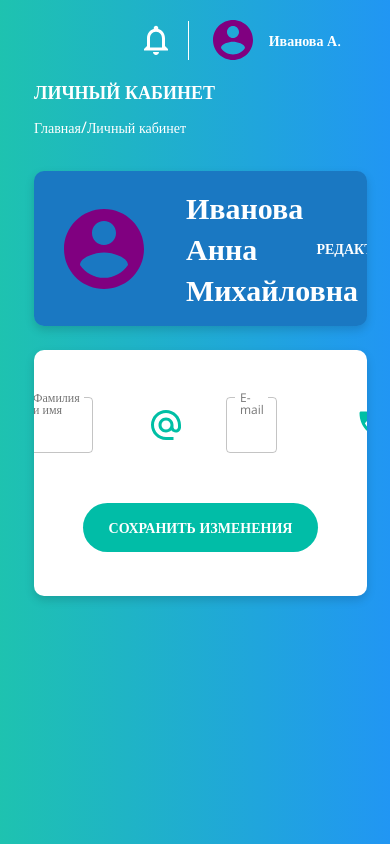
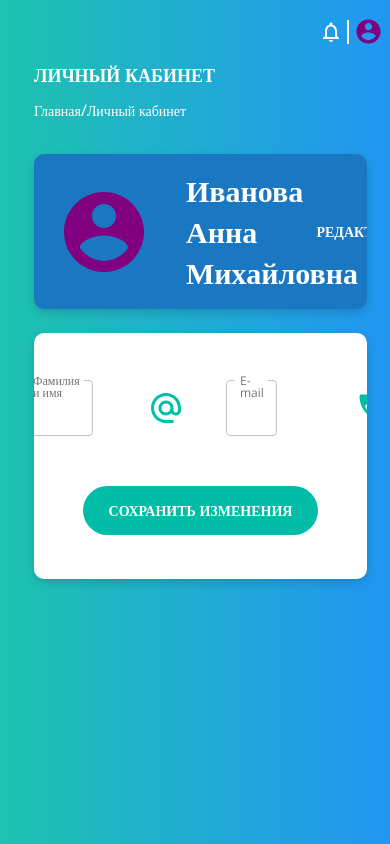
Before and after one commit to Hackerbot1488/fulogy-form-task, a Next.js app: page / in a window 390 px wide. Built offline with nearby package versions, Linux system fonts and the light colour scheme.

Commit message:
made header component responsive

```diff
--- a/src/components/Header.tsx
+++ b/src/components/Header.tsx
@@ -33,7 +33,7 @@ const useStyles = makeStyles((theme) => ({
 		fill: "purple",
 	},
 	menu__separator: {
-		width: "1px",
+		width: "2px",
 		height: "39px",
 		backgroundColor: "#fff",
 		marginRight: "20px",
@@ -47,6 +47,94 @@ const useStyles = makeStyles((theme) => ({
 		fontWeight: 600,
 		fontSize: "14px",
 		marginLeft: "12px",
+	},
+	["@media (max-width: 1000px)"]: {
+		menu__icon_user: {
+			width: "40px",
+			height: "40px",
+		},
+		menu__icon_bell: {
+			width: "32px",
+			height: "32px",
+		},
+		menu__separator: {
+			height: "32px",
+			marginRight: "14px",
+			marginLeft: "9px",
+		},
+		["menu-container"]: {
+			padding: "17px 30px",
+		},
+		menu__username: {
+			fontWeight: 600,
+			fontSize: "14px",
+			marginLeft: "9px",
+		},
+	},
+	["@media (max-width: 684px)"]: {
+		menu__icon_user: {
+			width: "40px",
+			height: "40px",
+		},
+		menu__icon_bell: {
+			width: "32px",
+			height: "32px",
+		},
+		menu__separator: {
+			height: "32px",
+			marginRight: "14px",
+			marginLeft: "9px",
+		},
+		["menu-container"]: {
+			padding: "17px 20px",
+		},
+		menu__username: {
+			fontWeight: 600,
+			fontSize: "14px",
+			marginLeft: "9px",
+		},
+	},
+	["@media (max-width: 520px)"]: {
+		menu__icon_user: {
+			width: "36px",
+			height: "36px",
+		},
+		menu__icon_bell: {
+			width: "28px",
+			height: "28px",
+		},
+		menu__separator: {
+			height: "28px",
+			marginRight: "8px",
+			marginLeft: "6px",
+		},
+		menu__username: {
+			display: "none",
+		},
+		["menu-container"]: {
+			padding: "17px 7px",
+		},
+	},
+	["@media (max-width: 414px)"]: {
+		menu__icon_user: {
+			width: "29px",
+			height: "29px",
+		},
+		menu__icon_bell: {
+			width: "24px",
+			height: "24px",
+		},
+		menu__separator: {
+			height: "24px",
+			marginRight: "5px",
+			marginLeft: "4px",
+		},
+		menu__username: {
+			display: "none",
+		},
+		["menu-container"]: {
+			padding: "17px 7px",
+		},
 	},
 }));
 export const Header: React.FC<{}> = () => {
```
